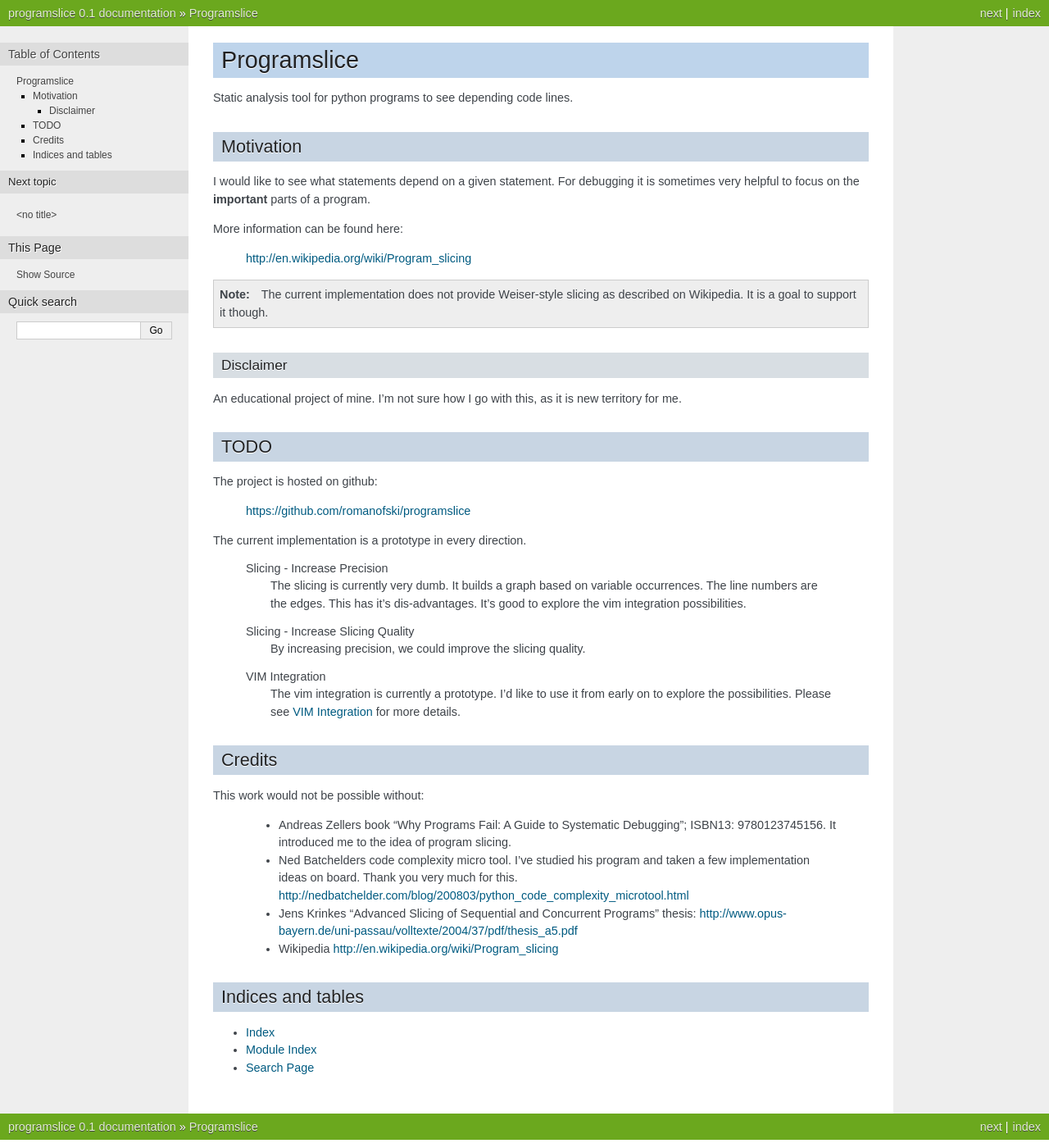
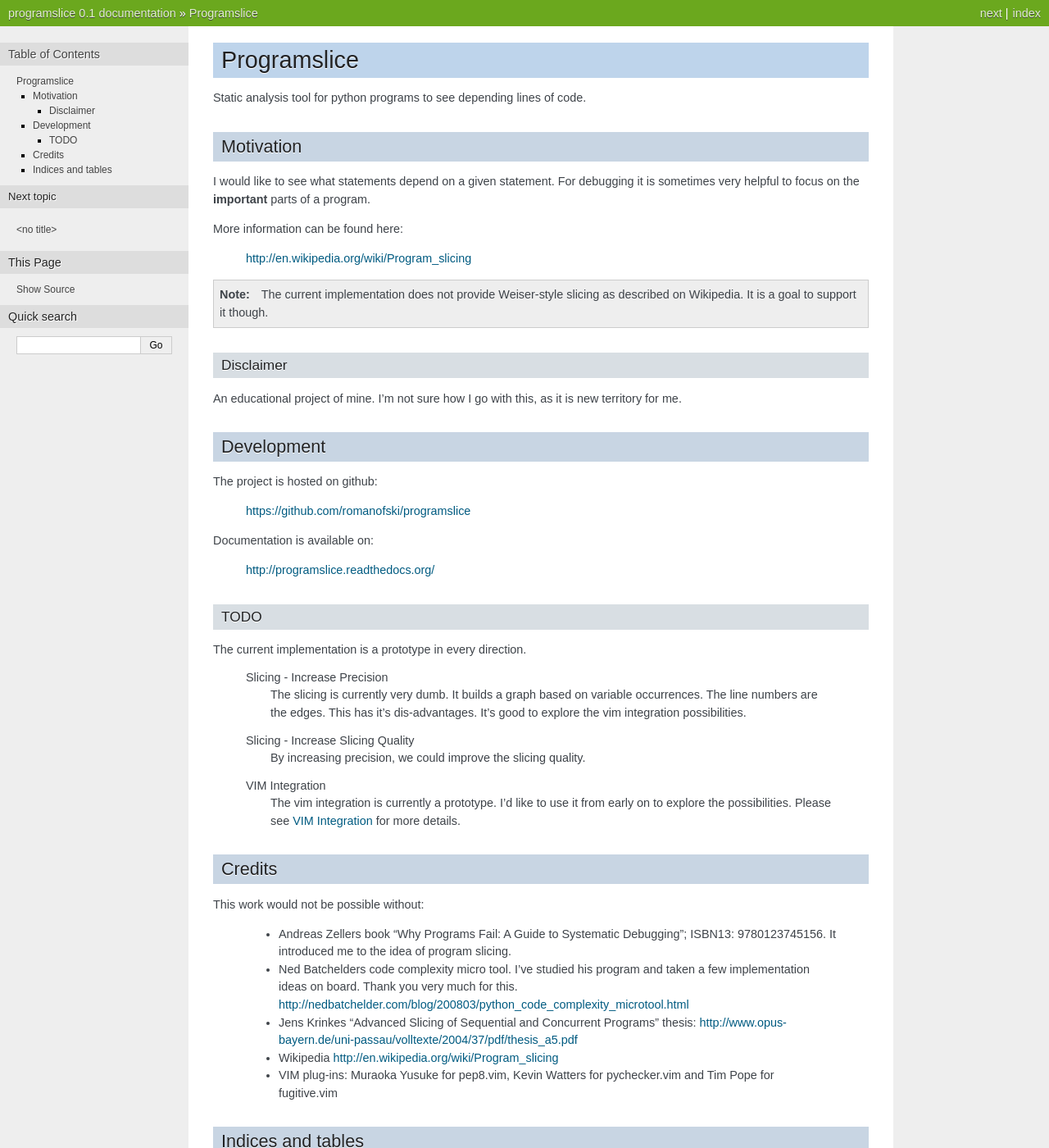
Before and after one commit to romanofski/programslice, a Sphinx documentation site: the page built from docs/index.rst, in a window 1280 px wide and 1400 px high. Shown: the whole window at 82% size. Built offline with Sphinx 7.4.7, drawn with Linux system fonts in a browser that asks for light colours; formulas are drawn with MathJax 3.

Commit message:
Documentation pointer and more credits

```diff
--- a/README.rst
+++ b/README.rst
@@ -20,12 +20,19 @@ Disclaimer
 An educational project of mine. I'm not sure how I go with this, as it
 is new territory for me.
 
-TODO
-====
+Development
+===========
 
 The project is hosted on github:
 
     https://github.com/romanofski/programslice
+
+Documentation is available on:
+
+    http://programslice.readthedocs.org/
+
+TODO
+----
 
 The current implementation is a prototype in every direction.
 
@@ -64,3 +71,6 @@ This work would not be possible without:
 
     * Wikipedia
       http://en.wikipedia.org/wiki/Program_slicing
+
+    * VIM plug-ins: Muraoka Yusuke for pep8.vim, Kevin Watters for
+      pychecker.vim and Tim Pope for fugitive.vim
--- a/docs/index.rst
+++ b/docs/index.rst
@@ -10,7 +10,7 @@
  Programslice
 ==============
 
-Static analysis tool for python programs to see depending code lines.
+Static analysis tool for python programs to see depending lines of code.
 
 .. include:: ../README.rst
 
```
